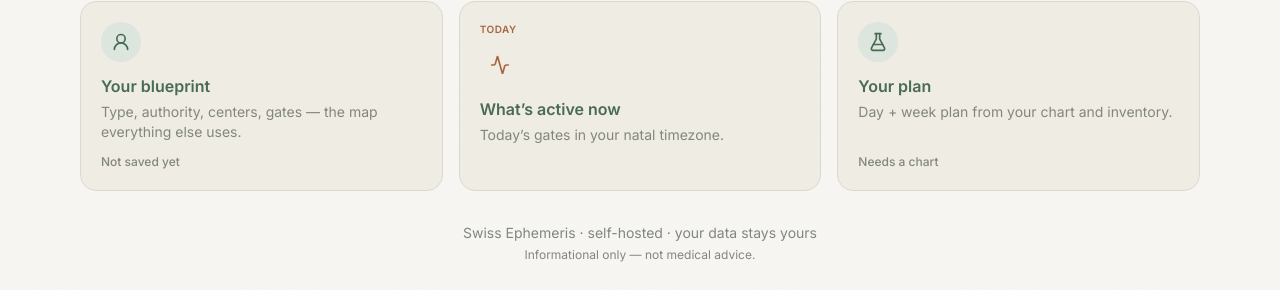
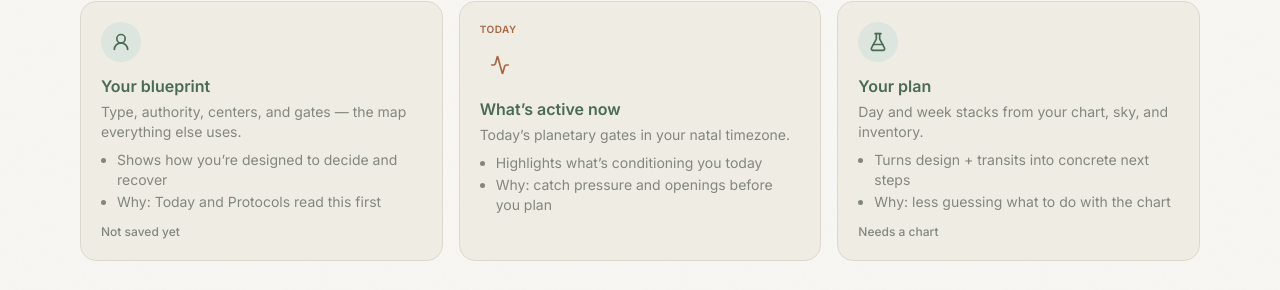
Before and after one commit to Benoliverc/hd-biohack, a Next.js app in the folder frontend/: page / in a window 1280 px wide. Shown: the part 438-728 px from the top of the page. Built offline with nearby package versions, Linux system fonts and the light colour scheme; no server answers.

Commit message:
Home cards: add short what/why under each pathway
One lead line plus two bullets for blueprint, today, and plan.

```diff
--- a/frontend/src/app/page.tsx
+++ b/frontend/src/app/page.tsx
@@ -105,9 +105,13 @@ export default function HomePage() {
           <h2 className="mb-1 font-semibold text-growth group-hover:text-growth-deep">
             Your blueprint
           </h2>
-          <p className="flex-1 text-sm text-fg-muted">
-            Type, authority, centers, gates — the map everything else uses.
-          </p>
+          <div className="flex-1 text-sm text-fg-muted">
+            <p>Type, authority, centers, and gates — the map everything else uses.</p>
+            <ul className="mt-2 list-disc space-y-0.5 pl-4">
+              <li>Shows how you’re designed to decide and recover</li>
+              <li>Why: Today and Protocols read this first</li>
+            </ul>
+          </div>
           <p className="mt-3 text-xs font-medium text-fg-muted">
             {!ready
               ? "…"
@@ -132,9 +136,13 @@ export default function HomePage() {
           <h2 className="mb-1 font-semibold text-growth group-hover:text-growth-deep">
             What’s active now
           </h2>
-          <p className="flex-1 text-sm text-fg-muted">
-            Today’s gates in your natal timezone.
-          </p>
+          <div className="flex-1 text-sm text-fg-muted">
+            <p>Today’s planetary gates in your natal timezone.</p>
+            <ul className="mt-2 list-disc space-y-0.5 pl-4">
+              <li>Highlights what’s conditioning you today</li>
+              <li>Why: catch pressure and openings before you plan</li>
+            </ul>
+          </div>
         </Link>
 
         <Link
@@ -148,9 +156,13 @@ export default function HomePage() {
           <h2 className="mb-1 font-semibold text-growth group-hover:text-growth-deep">
             Your plan
           </h2>
-          <p className="flex-1 text-sm text-fg-muted">
-            Day + week plan from your chart and inventory.
-          </p>
+          <div className="flex-1 text-sm text-fg-muted">
+            <p>Day and week stacks from your chart, sky, and inventory.</p>
+            <ul className="mt-2 list-disc space-y-0.5 pl-4">
+              <li>Turns design + transits into concrete next steps</li>
+              <li>Why: less guessing what to do with the chart</li>
+            </ul>
+          </div>
           <p className="mt-3 text-xs font-medium text-fg-muted">
             {!ready
               ? "…"
```
